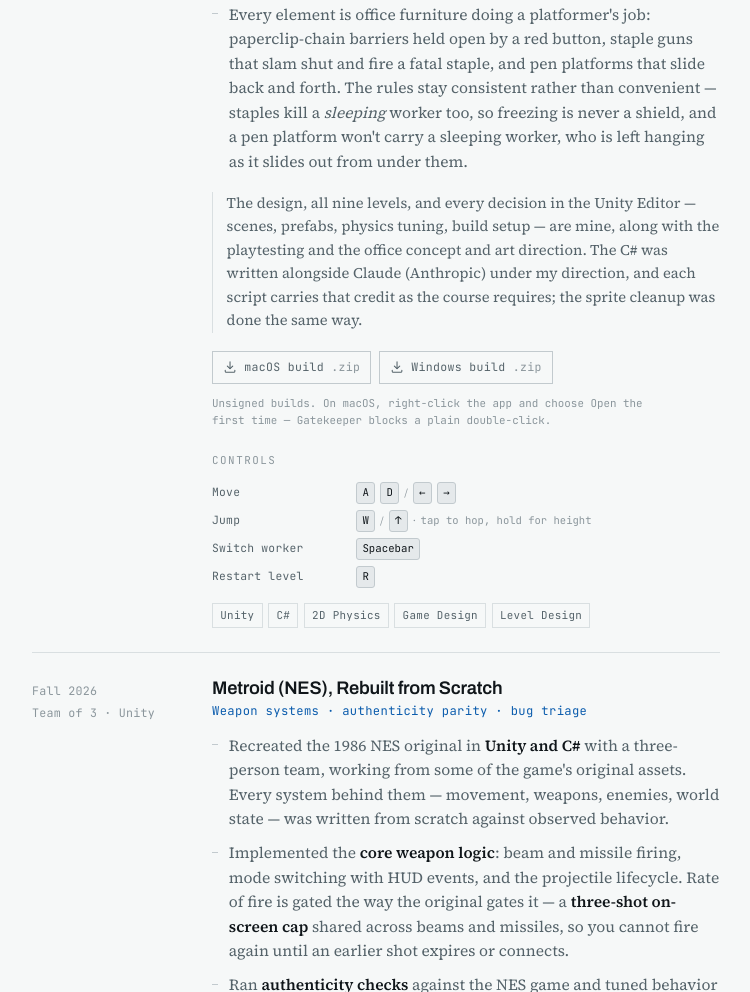
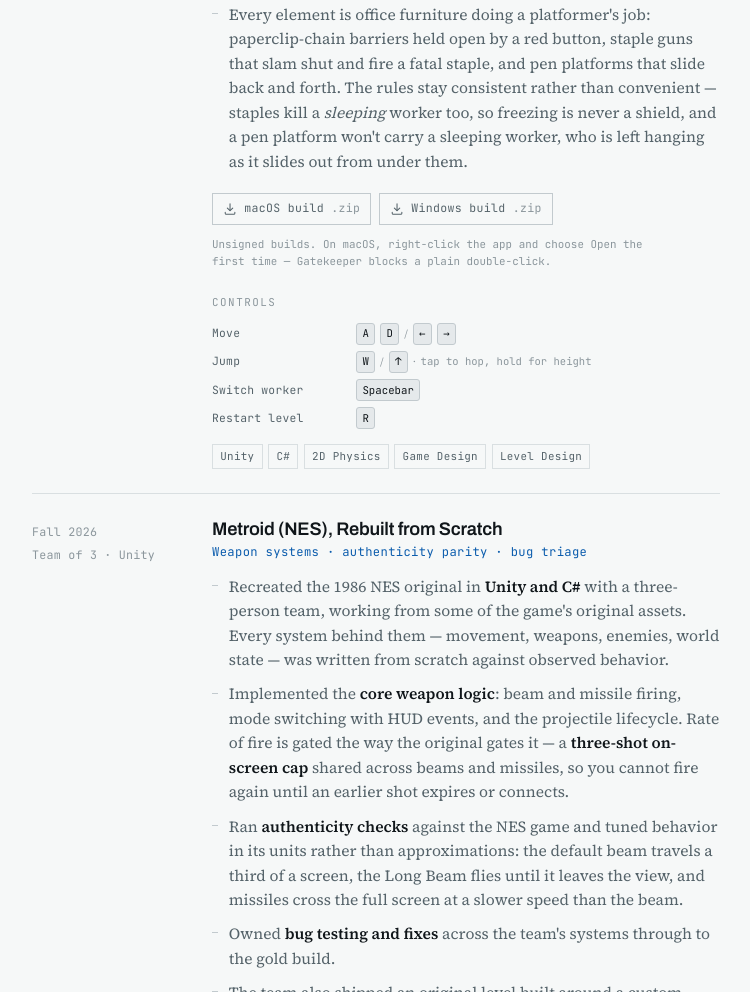
Before and after one commit to gordovsilva/portfolio, a plain HTML site: page index.html in a window 1280 px wide. Shown: the part 3812-4804 px from the top of the page, without its empty margins (264-1014 px from the left). Drawn offline with Linux system fonts and the light colour scheme.

Commit message:
Removed Claude note

```diff
--- a/index.html
+++ b/index.html
@@ -254,15 +254,6 @@
           <li>Systems never reference each other directly &mdash; they talk over a <strong>publish/subscribe event bus</strong> (worker switched, button pressed, level complete, worker died), and buttons pair to barriers by channel number, so one level can run several independent button-and-door puzzles at once. Nine single-screen levels across 13 single-purpose C# scripts and 7 reusable prefabs.</li>
           <li>Every element is office furniture doing a platformer's job: paperclip-chain barriers held open by a red button, staple guns that slam shut and fire a fatal staple, and pen platforms that slide back and forth. The rules stay consistent rather than convenient &mdash; staples kill a <em>sleeping</em> worker too, so freezing is never a shield, and a pen platform won't carry a sleeping worker, who is left hanging as it slides out from under them.</li>
         </ul>
-
-        <p class="credit-note">
-          The design, all nine levels, and every decision in the Unity Editor &mdash; scenes, prefabs,
-          physics tuning, build setup &mdash; are mine, along with the playtesting and the office
-          concept and art direction. The C# was written alongside Claude (Anthropic) under my direction,
-          and each script carries that credit as the course requires; the sprite cleanup was done
-          the same way.
-        </p>
-
         <div class="downloads">
           <a class="dl" href="https://github.com/gordovsilva/portfolio/releases/download/shiftmates/shiftmates-mac.zip">
             <svg class="ic" aria-hidden="true"><use href="#i-download"></use></svg>
```
